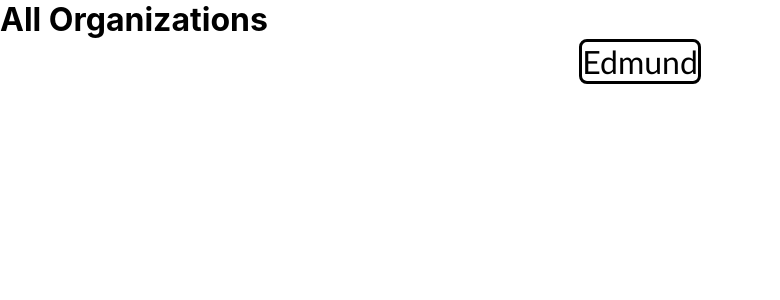
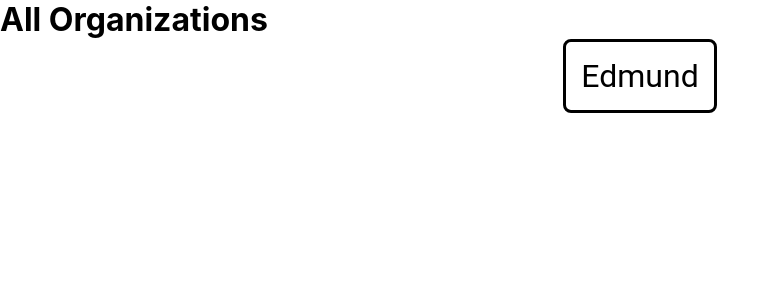
Before and after one commit to adammet/LogBook, a React (Create React App) app in the folder react-app/: page / in a window 1280 px wide. Shown: the top 300 px of the page, without its empty margins (0-780 px from the left). Built offline with nearby package versions, Linux system fonts and the light colour scheme.

Commit message:
Hover functionality to buttons

```diff
--- a/react-app/src/App.css
+++ b/react-app/src/App.css
@@ -20,7 +20,7 @@
 {
  margin-bottom: 10%;
  font-size: 40px;
- font-family: "Trebuchet MS", Helvetica, sans-serif;
+ font-family: 'Roboto', sans-serif;
 }
 
 .login-page
@@ -34,7 +34,7 @@
 .form
 {
 	position: relative;
-  font-family: "Trebuchet MS", Helvetica, sans-serif;
+    font-family: 'Roboto', sans-serif;
 	z-index: 1;
 	background: white;
 	max-width: 60%;
@@ -67,7 +67,7 @@
 
 .form button a
 {
-  font-family: "Trebuchet MS", Helvetica, sans-serif;
+    font-family: 'Roboto', sans-serif;
   color: black;
 
 
@@ -89,7 +89,7 @@
   color: black;
   text-decoration: none;
   display: flex;
-  font-family: "Trebuchet MS", Helvetica, sans-serif;
+    font-family: 'Roboto', sans-serif;
   font-size: 100%;
   font-weight: bold;
   margin: 15px;
@@ -108,14 +108,22 @@
 
 .organization_button {
     background: white;
-    font-family: "Trebuchet MS", Helvetica, sans-serif;
+    font-family: 'Roboto', sans-serif;
     font-size: 100%;
     border: solid;
     border-radius: 8px;
     color: black;
     font-size: 32px;
-    text-align: right;
+    text-align: center;
+    padding: 15px 15px;
+    -webkit-transition-duration: 0.4s;
+    transition-duration: 0.4s;
 }
+.organization_button:hover{
+    background-color: #555555;
+    color: white;
+}
+
 /* for centering block level */
 .center-me {
     margin: 0 auto;
```
